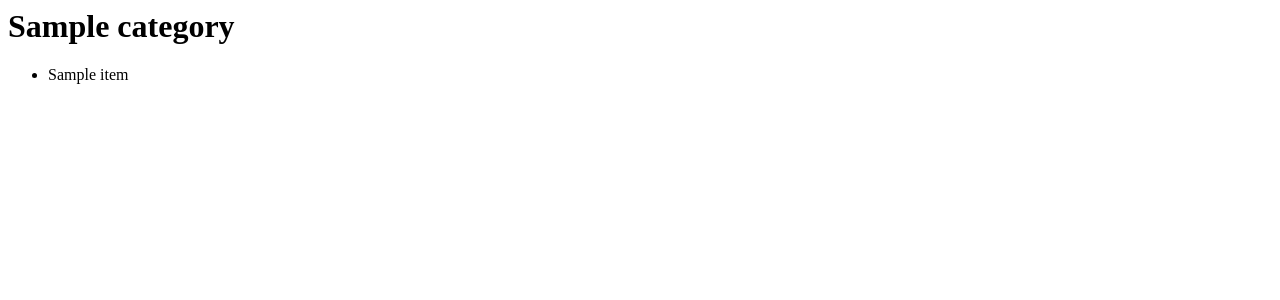
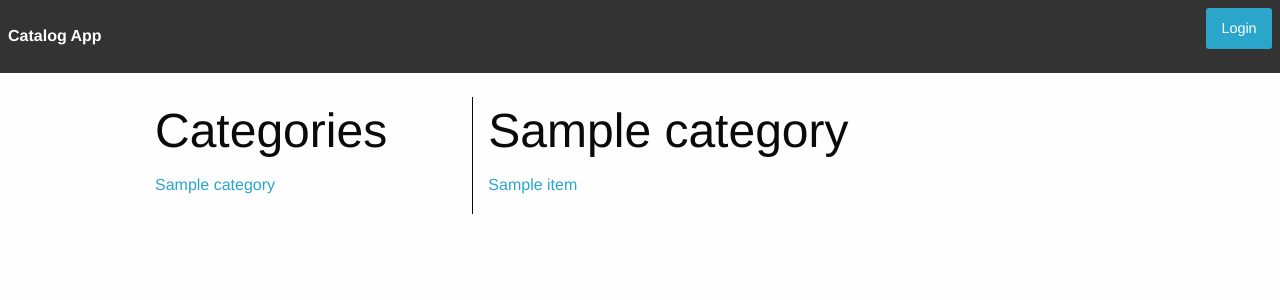
Before and after one commit to SteadBytes/item-catalog, a Flask app: a page that uses app/templates/category_items.html.j2 in a window 1280 px wide. Shown: the top 300 px of the page. Run offline with Flask 2, Linux system fonts and the light colour scheme; tables that the repository leaves empty hold one stand-in row (values such as "Sample post"); some libraries are stand-ins or nearby versions.

Commit message:
Category item page styles

```diff
--- a/app/templates/category_items.html.j2
+++ b/app/templates/category_items.html.j2
@@ -1,10 +1,27 @@
+{% extends "base.html.j2" %}
+{% block content %}
+<div class="row">
+  <div class="small-2 medium-4 columns category-list">
+    {%include 'category_list.html.j2'%}
+  </div>
+  <div class="small-8 medium-8 columns">
+    <div class="category-items">
       <h1>{{category_name}}</h1>
       {% if items %}
-  <ul>
+        <ul class="no-bullet">
           {% for item in items %}
             <li>
+              <a href="{{url_for('catalog.get_item', category_name=item.category.name, item_title=item.title)}}">
                 {{item.title}}
+              </a>
             </li>
           {% endfor %}
         </ul>
       {% endif %}
+    </div>
+  </div>
+</div>
+
+
+
+{% endblock %}
--- a/app/templates/category_list.html.j2
+++ b/app/templates/category_list.html.j2
@@ -1,5 +1,5 @@
 
-  <h2>Categories</h2>
+  <h1>Categories</h1>
   <ul class="no-bullet">
     {%for category in categories%}
       <li>
--- a/app/templates/home.html.j2
+++ b/app/templates/home.html.j2
@@ -16,7 +16,7 @@
 
     <div class="small-8 medium-8 columns">
       <div class="latest-items">
-        <h2>Latest Items</h2>
+        <h1>Latest Items</h1>
         <ul class="no-bullet ">
           {% for item in top_items %}
             <li>
```
Lines whose indentation alone changed are shown as unchanged.
